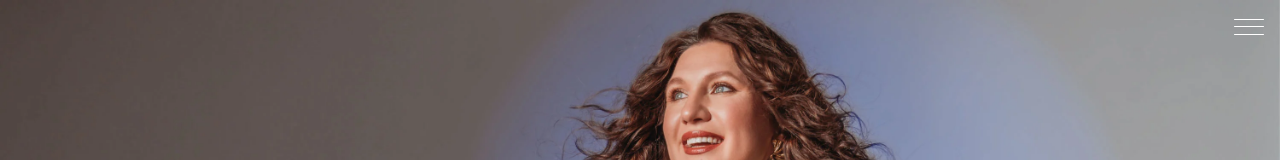
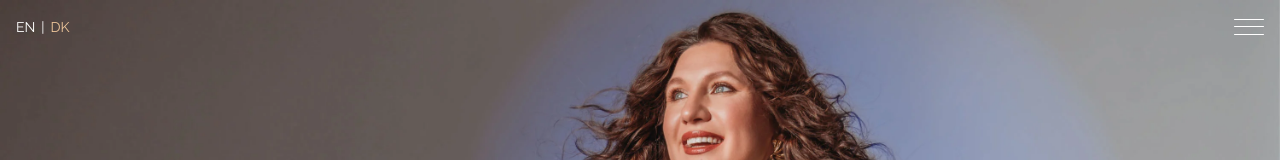
Before and after one commit to beautybysoroka/dev, a Vue app: page / in a window 1280 px wide. Shown: the top 160 px of the page. Built offline with nearby package versions, Linux system fonts and the light colour scheme.

Commit message:
white color for lang switcher on main

```diff
--- a/src/components/base/Header.vue
+++ b/src/components/base/Header.vue
@@ -25,6 +25,7 @@ const isNotMainPage = computed(() => route.name !== routeNames.MAIN )
   justify-content: space-between;
   align-items: center;
   padding: 16px;
+  z-index: 1000;
 }
 
 .web-header__logo {
--- a/src/components/base/langSwitcher.vue
+++ b/src/components/base/langSwitcher.vue
@@ -1,20 +1,22 @@
 <script setup>
-import { ref } from 'vue'
+import { ref, computed } from 'vue'
 import {useDictionaryStore} from "@/utils/dictionary/dictionary.js";
 import {storeToRefs} from "pinia";
 import { langs } from '@/constants/texts'
+import routeNames from "@/constants/routeNames.js";
+import { useRoute } from 'vue-router'
 
+const route = useRoute()
 const dictStore = useDictionaryStore()
 const { currentLang } = storeToRefs(dictStore)
 const { setDict } = dictStore
 
-function switchLang(lang) {
-  currentLang.value = lang
-}
+const switchLang = lang => { currentLang.value = lang }
+const isMainPage = computed(() => route.name === routeNames.MAIN)
 </script>
 
 <template>
-  <div class="lang-switcher">
+  <div class="lang-switcher" :class="{'lang-switcher_white': isMainPage}">
         <span
             :class="{ active: currentLang === langs.EN }"
             @click="setDict(langs.EN)"
@@ -28,11 +30,14 @@ function switchLang(lang) {
 </template>
 
 
-<style scoped>
+<style scoped lang="scss">
 .lang-switcher {
   display: flex;
   align-items: center;
   gap: 6px;
+  &_white {
+    color: #fff;
+  }
 }
 
 span {
```
Also changed, not shown: public/assets/img/photos/home/Mariia.webp.
